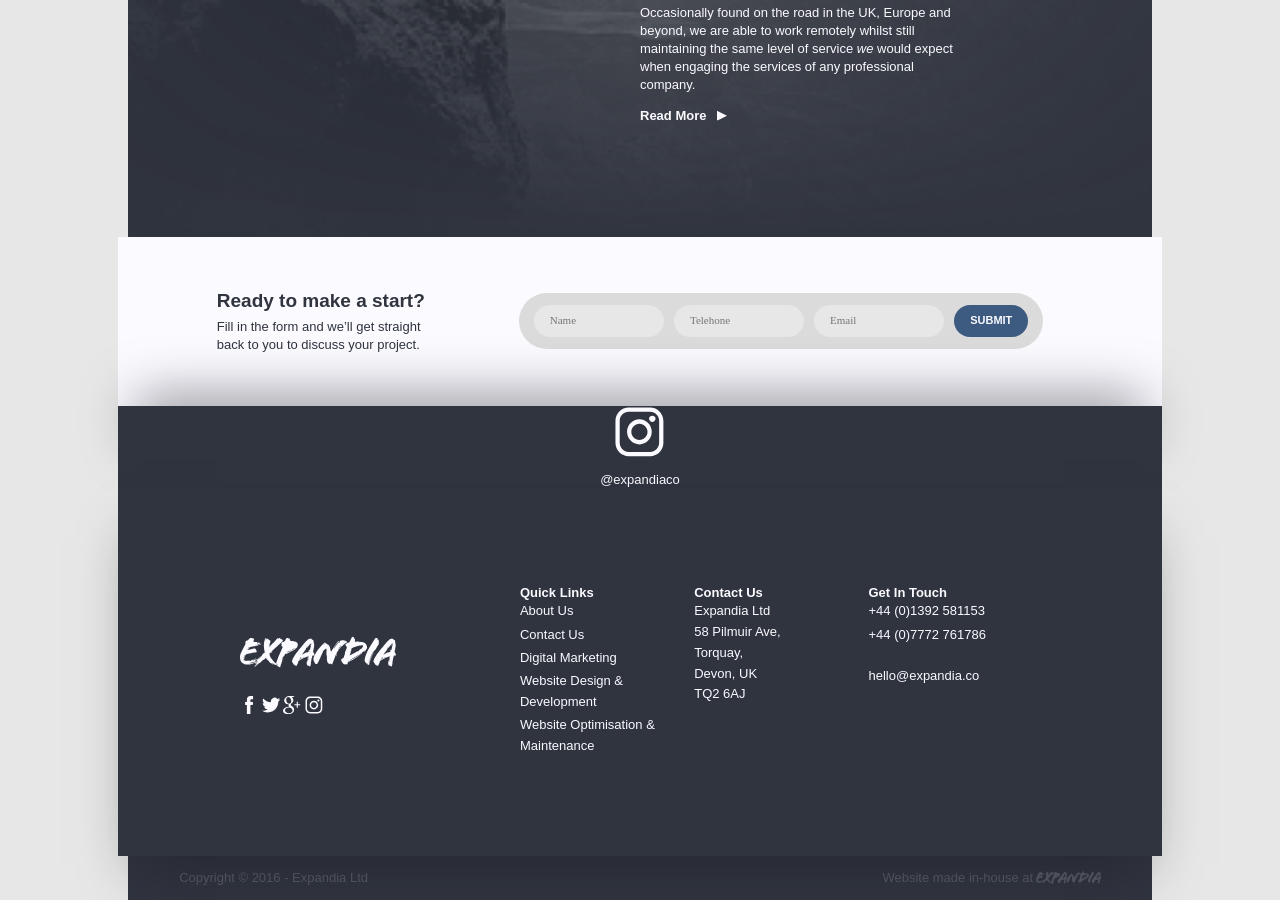
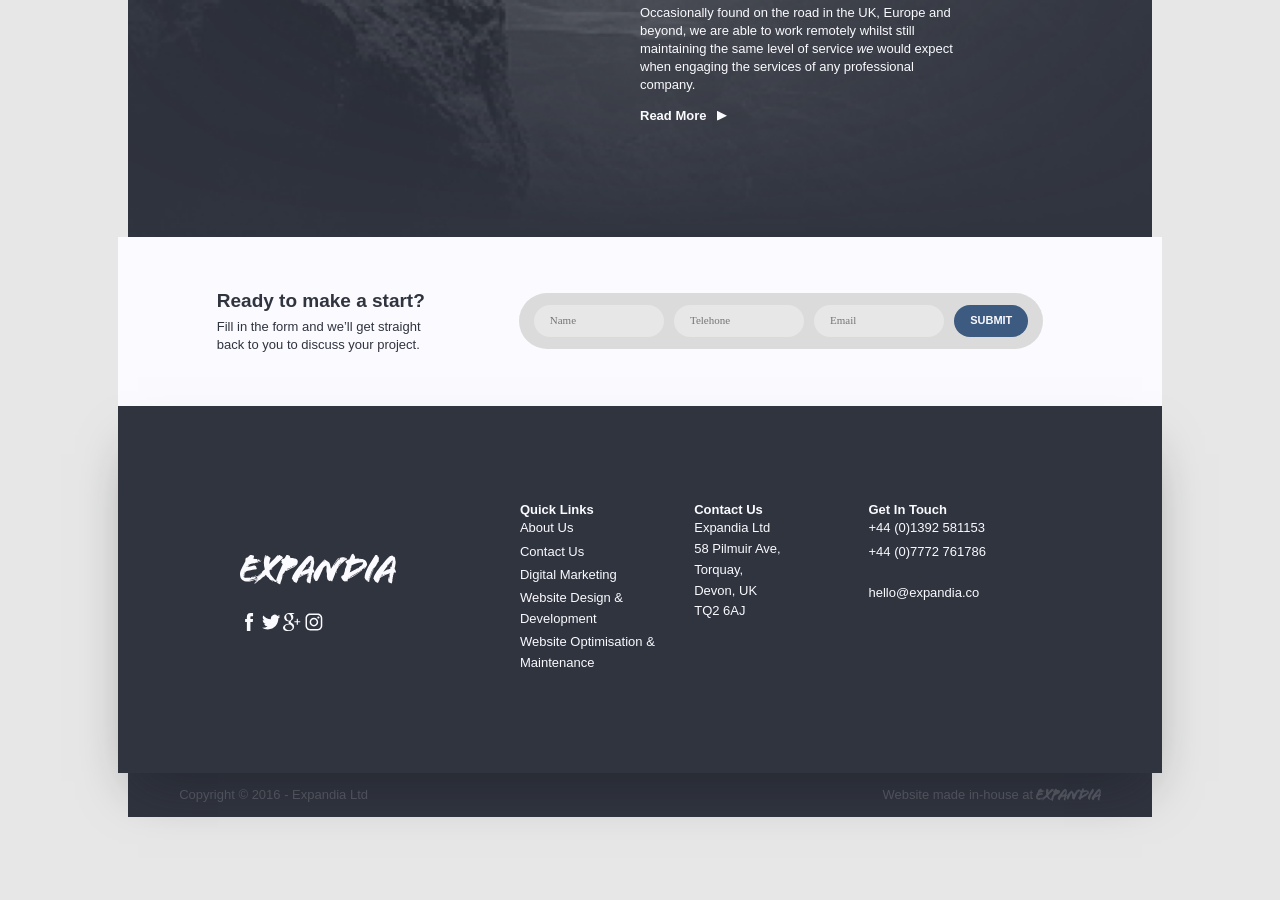
Before and after one commit to expandia/expandia.github.io, a Jekyll site: the page built from _pages/index.html, in a window 1280 px wide and 900 px high, scrolled down 1801 px. Built offline with Jekyll 4.4.1, drawn with Linux system fonts in a browser that asks for light colours; after the commit the page ends 2618 px from its top, so only the background shows below that.

Commit message:
Temp Removed Instagram
Signed-off-by: samueldsquire <sam_squire@msn.com>

```diff
--- a/_includes/pre-footer.html
+++ b/_includes/pre-footer.html
@@ -13,12 +13,3 @@
 		</form>
 	</div>
 </div>
-
-<div class="instagram__feed" id="instagramFeed">
-	<div class="instagram__box">
-		<svg class="instagram__logo">
-			<use xlink:href="#svg-expandia__social-logo--instagram" />
-		</svg>
-		<p class="instagram__body">@expandiaco</p>
-	</div>
-</div>
```
